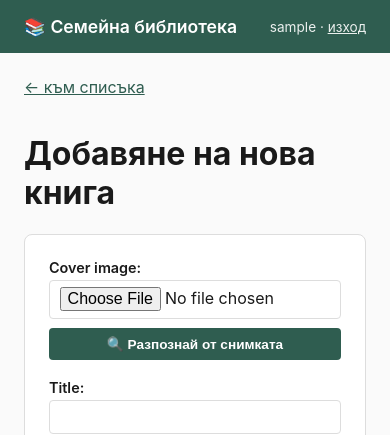
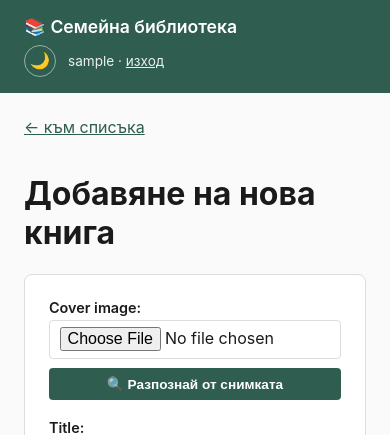
Before and after one commit to Dimitrandir/Books_catalogue_webapp, a Django app: page /books/add/ in a window 390 px wide. Shown: the top 435 px of the page. Run offline with Django 5.2, Linux system fonts and the light colour scheme; the visitor is signed in with stand-in values (Sample User, id 1); data comes from the database, SQL or seed files in the repository; data that the repository does not hold is empty; some libraries are stand-ins or nearby versions.

Commit message:
Add manual light/dark theme toggle button
Dark mode досега следваше само системната тема (prefers-color-scheme),
без ръчен контрол. Добавен 🌙/☀️ toggle бутон в header-а:

- CSS токените вече имат explicit override слой: :root[data-theme="dark"]
  печели над @media (prefers-color-scheme: dark), а
  :root:not([data-theme="light"]) в media query-то гарантира че explicit
  "light" избор печели дори системата да е тъмна — работи в двете посоки.
- Избора се пази в localStorage; малък inline <script> в <head> (преди
  <style>-а) го прилага веднага при зареждане, за да няма "флаш" на
  грешна тема преди JS-ът долу да е изпълнен.
- toggleTheme()/isDarkActive()/updateThemeToggleIcon() в главния script
  блок — иконата на бутона отразява текущо ефективната тема (system или
  override).

Ръчно тествано: default (system light) → бутонът показва 🌙; клик →
data-theme="dark", ☀️, localStorage="dark", веднага прилага тъмната
палитра; презареждане → пази се без флаш; клик отново → връща на
"light" и explicit override печели дори при system dark (тествано с
resize_window colorScheme=dark — bodyBg остава светъл).

Co-Authored-By: Claude Sonnet 5 <noreply@anthropic.com>

```diff
--- a/templates/base.html
+++ b/templates/base.html
@@ -5,6 +5,14 @@
     <meta name="viewport" content="width=device-width, initial-scale=1">
     <meta name="color-scheme" content="light dark">
     <title>{% block title %}Семейна библиотека{% endblock %}</title>
+    <script>
+        (function() {
+            var stored = localStorage.getItem('theme');
+            if (stored === 'light' || stored === 'dark') {
+                document.documentElement.setAttribute('data-theme', stored);
+            }
+        })();
+    </script>
     <script src="https://unpkg.com/htmx.org@1.9.12"></script>
     <style>
         :root {
@@ -27,7 +35,7 @@
             --popup-shadow: 0 4px 14px rgba(0, 0, 0, 0.15);
         }
         @media (prefers-color-scheme: dark) {
-            :root {
+            :root:not([data-theme="light"]) {
                 --bg: #15191b;
                 --surface: #1e2426;
                 --surface-alt: #2a3134;
@@ -45,6 +53,24 @@
                 --placeholder-bg: #2a3134;
                 --popup-shadow: 0 4px 14px rgba(0, 0, 0, 0.6);
             }
+        }
+        :root[data-theme="dark"] {
+            --bg: #15191b;
+            --surface: #1e2426;
+            --surface-alt: #2a3134;
+            --text: #e6e8e6;
+            --muted: #9aa39d;
+            --border: #343b3d;
+            --accent: #3fae8a;
+            --danger: #e08585;
+            --danger-bg: #4a2626;
+            --available-bg: #1f3a30;
+            --available-text: #7cd9ae;
+            --warning-bg: #3d3419;
+            --warning-border: #8a6f2a;
+            --warning-text: #e0c264;
+            --placeholder-bg: #2a3134;
+            --popup-shadow: 0 4px 14px rgba(0, 0, 0, 0.6);
         }
         * { box-sizing: border-box; }
         body {
@@ -70,6 +96,24 @@
             align-items: center;
             flex-wrap: wrap;
             gap: 0.5rem;
+        }
+        .header-right {
+            display: flex;
+            align-items: center;
+            gap: 0.75rem;
+        }
+        .theme-toggle {
+            background: none;
+            border: 1px solid rgba(255, 255, 255, 0.5);
+            border-radius: 999px;
+            width: 2rem;
+            height: 2rem;
+            font-size: 1rem;
+            line-height: 1;
+            cursor: pointer;
+            display: flex;
+            align-items: center;
+            justify-content: center;
         }
         .header-user {
             font-size: 0.85rem;
@@ -378,6 +422,9 @@
 <body>
     <header class="site-header">
         <a href="{% url 'catalog:book_list' %}">📚 Семейна библиотека</a>
+        <span class="header-right">
+            <button type="button" id="theme-toggle" class="theme-toggle" onclick="toggleTheme()"
+                    aria-label="Превключи тема" title="Превключи светла/тъмна тема"></button>
             {% if user.is_authenticated %}
                 <span class="header-user">
                     {{ user.get_username }} ·
@@ -387,6 +434,7 @@
                     </form>
                 </span>
             {% endif %}
+        </span>
     </header>
     <main>
         {% block content %}{% endblock %}
@@ -395,6 +443,26 @@
         function getCsrfToken(form) {
             return form.querySelector('[name=csrfmiddlewaretoken]').value;
         }
+
+        function isDarkActive() {
+            const explicit = document.documentElement.getAttribute('data-theme');
+            if (explicit) return explicit === 'dark';
+            return window.matchMedia('(prefers-color-scheme: dark)').matches;
+        }
+
+        function updateThemeToggleIcon() {
+            const btn = document.getElementById('theme-toggle');
+            if (btn) btn.textContent = isDarkActive() ? '☀️' : '🌙';
+        }
+
+        function toggleTheme() {
+            const next = isDarkActive() ? 'light' : 'dark';
+            localStorage.setItem('theme', next);
+            document.documentElement.setAttribute('data-theme', next);
+            updateThemeToggleIcon();
+        }
+
+        updateThemeToggleIcon();
 
         function tagPickerAdd(picker, id, name) {
             const field = picker.dataset.field;
```
Lines whose indentation alone changed are shown as unchanged.
